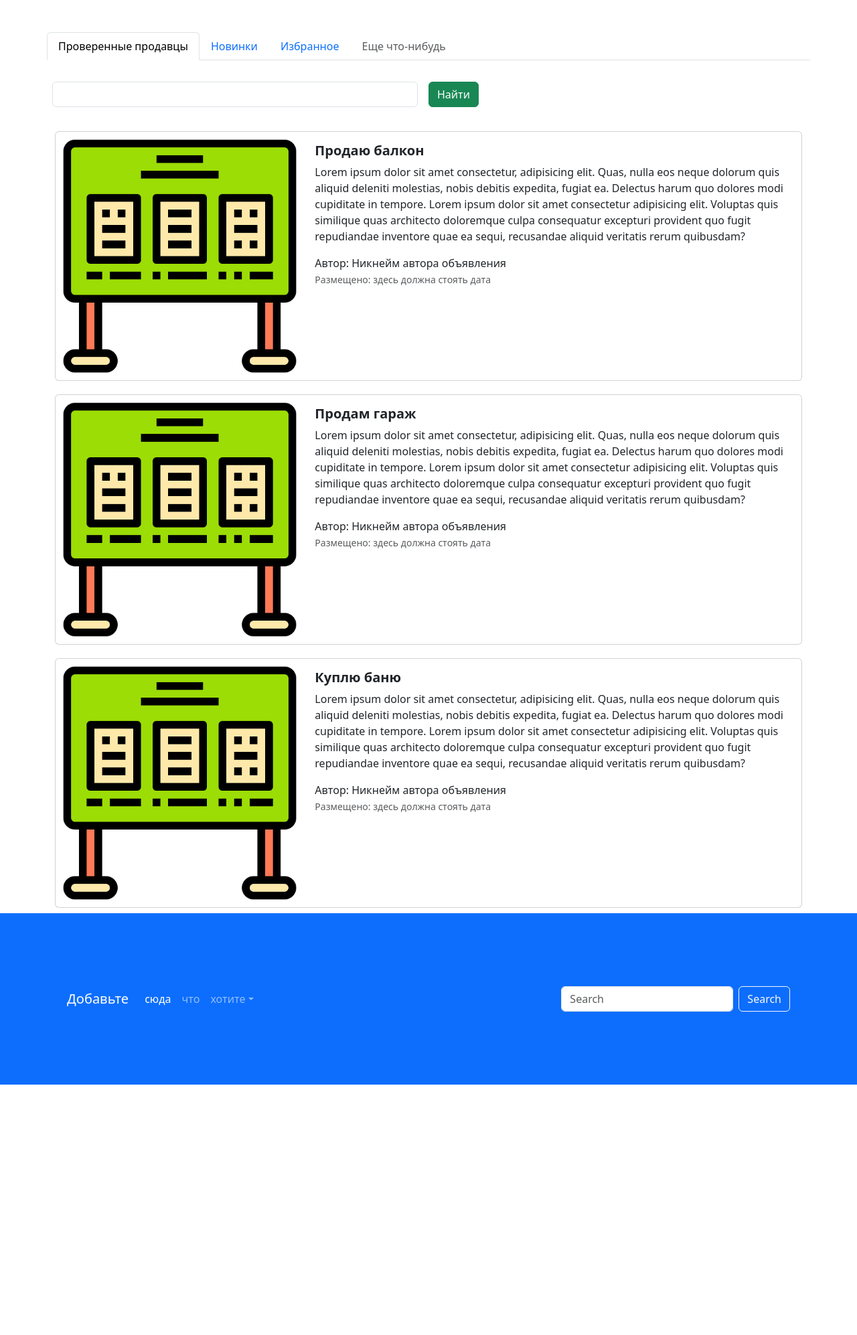
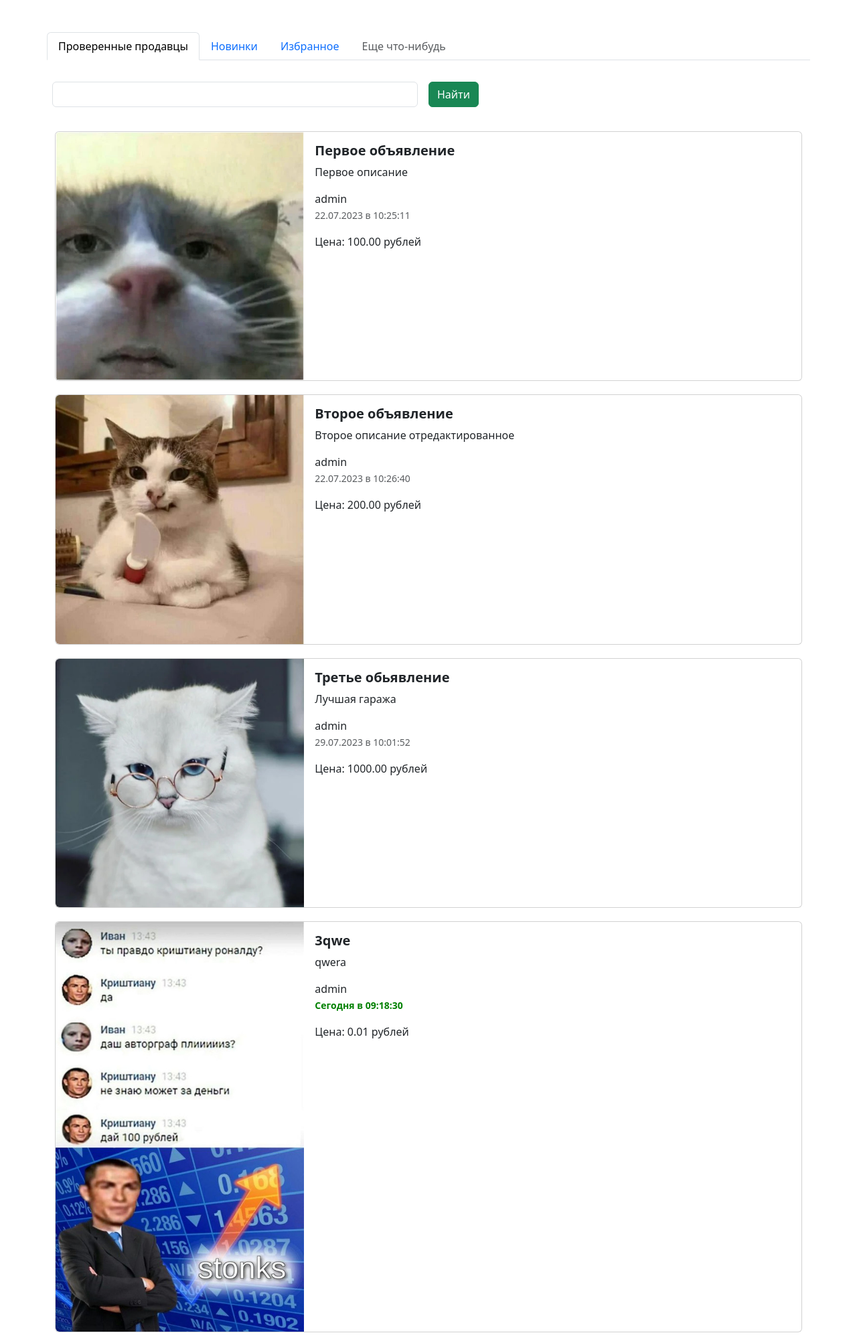
Before and after one commit to lyu78/module4_44, a Django app: page / in a window 1280 px wide. Shown: the part 488-2482 px from the top of the page at 67% size. Before the commit the page ends 2108 px from the top, so only its background shows below. Run offline with Django 4.2, Linux system fonts and the light colour scheme; data comes from the database, SQL or seed files in the repository; both versions use the stored data as it was after the commit; some libraries are stand-ins or nearby versions.

Commit message:
Лекция №9. Код с урока.

```diff
--- a/advertisements/advertisements/settings.py
+++ b/advertisements/advertisements/settings.py
@@ -120,6 +120,9 @@ USE_TZ = True
 STATICFILES_DIRS = [Path.joinpath(BASE_DIR, 'static')]
 STATIC_URL = 'static/'
 
+MEDIA_ROOT = Path.joinpath(BASE_DIR, 'media/')
+MEDIA_URL = 'media/'
+
 # Default primary key field type
 # https://docs.djangoproject.com/en/4.2/ref/settings/#default-auto-field
 
--- a/advertisements/advertisements/urls.py
+++ b/advertisements/advertisements/urls.py
@@ -1,19 +1,5 @@
-"""
-URL configuration for advertisements project.
-
-The `urlpatterns` list routes URLs to views. For more information please see:
-    https://docs.djangoproject.com/en/4.2/topics/http/urls/
-Examples:
-Function views
-    1. Add an import:  from my_app import views
-    2. Add a URL to urlpatterns:  path('', views.home, name='home')
-Class-based views
-    1. Add an import:  from other_app.views import Home
-    2. Add a URL to urlpatterns:  path('', Home.as_view(), name='home')
-Including another URLconf
-    1. Import the include() function: from django.urls import include, path
-    2. Add a URL to urlpatterns:  path('blog/', include('blog.urls'))
-"""
+from django.conf import settings
+from django.conf.urls.static import static
 from django.contrib import admin
 from django.urls import path, include
 
@@ -22,3 +8,9 @@ urlpatterns = [
     path('', include('app_advertisements.urls')),
     path('lesson_4', include('app_lesson_4.urls'))
 ]
+
+if settings.DEBUG:
+    urlpatterns += static(
+        settings.MEDIA_URL,
+        document_root=settings.MEDIA_ROOT
+    )
--- a/advertisements/app_advertisements/admin.py
+++ b/advertisements/app_advertisements/admin.py
@@ -5,13 +5,13 @@ from .models import Advertisement
 class AdvertisementAdmin(admin.ModelAdmin):
 
     list_display = ['id', 'title', 'description', 'price',
-                    'created_date', 'updated_date', 'auction']
+                    'created_date', 'updated_date', 'auction', 'image']
     list_filter = ['auction', 'created_at']
     actions = ['make_auction_as_false', 'make_auction_as_true']
     fieldsets = (
         (
             'Общее', {
-                'fields': ('title', 'description')
+                'fields': ('user', 'title', 'description', 'image')
             }
         ),
 
--- a/advertisements/app_advertisements/models.py
+++ b/advertisements/app_advertisements/models.py
@@ -1,9 +1,24 @@
 from django.db import models
 from django.contrib import admin
 from django.utils.html import format_html
+from django.contrib.auth import get_user_model
+
+
+User = get_user_model()
 
 
 class Advertisement(models.Model):
+
+    user = models.ForeignKey(
+        User,
+        verbose_name='пользователь',
+        on_delete=models.CASCADE
+    )
+
+    image = models.ImageField(
+        'изображение',
+        upload_to='advertisements/'
+    )
 
     # Товар
     # строковое поле для небольших размеров
--- a/advertisements/app_advertisements/views.py
+++ b/advertisements/app_advertisements/views.py
@@ -1,9 +1,12 @@
 from django.shortcuts import render
 from django.http import HttpResponse
+from .models import Advertisement
 
 
 def index(request):
-    return render(request, 'index.html')
+    ads = Advertisement.objects.all()
+    context = {'advertisements': ads}
+    return render(request, 'index.html', context)
 
 
 def top_sellers(request):
--- a/advertisements/templates/index.html
+++ b/advertisements/templates/index.html
@@ -4,6 +4,7 @@
 {% block title %} Главная новая {% endblock %}
 
 {% block content %}
+<!-- Панель навигации -->
 <ul class="nav nav-pills sticky-top bg-white nav-fill">
   <li class="nav-item">
     <a class="nav-link active" aria-current="page" href="{% url 'main-page' %}">
@@ -41,6 +42,7 @@
   </li>
 </ul>
 
+<!-- Карусель -->
 <div id="carouselExampleControls" class="carousel slide bg-primary" data-bs-ride="carousel">
   <div class="carousel-inner">
     <div class="carousel-item active">
@@ -62,12 +64,18 @@
     <span class="visually-hidden">Следующий</span>
   </button>
 </div>
+
+<!-- Контейнер 1 -->
 <div class="container" style="margin: 50px;">
   <div class="display-2">
     <span class="badge bg-primary">В центре внимания</span>
   </div>
 </div>
+
+<!-- Контейнер 2 -->
 <div class="container">
+
+  <!-- Мини-панель навигации -->
   <div class="row">
     <ul class="nav nav-tabs bg-white">
       <li class="nav-item">
@@ -92,90 +100,43 @@
       </div>
     </form>
   </div>
+
+  <!-- Список объявлений -->
   <div class="col">
+
+    <!-- Одно объявление -->
+    {% for adv in advertisements %}
     <div class="card mb-2" style="max-width: 1200px; margin-top: 20px;">
       <div class="row g-0">
         <div class="col-md-4">
-          <a href="advertisement.html" class="nav-link">
-            <img src="img/adv.png" class="img-fluid rounded-start" alt="Card title">
+          <a href="" class="nav-link">
+            <img src="{% if adv.image %}{{ adv.image.url }}{% endif %}" class="img-fluid rounded-start" alt="Card title">
           </a>
         </div>
         <div class="col-md-8">
           <div class="card-body">
             <h5 class="card-title">
-              <a href="advertisement.html" class="nav-link"><strong>Продаю балкон</strong></a>
+              <a href="advertisement.html" class="nav-link"><strong>{{ adv.title }}</strong></a>
             </h5>
             <a href="advertisement.html" class="nav-link">
+              <p class="card-text">{{ adv.description }}</p>
+              <span>{{ adv.user }}</span>
               <p class="card-text">
-                Lorem ipsum dolor sit amet consectetur, adipisicing elit. Quas, nulla eos neque dolorum quis aliquid
-                deleniti molestias, nobis debitis expedita, fugiat ea. Delectus harum quo dolores modi cupiditate in
-                tempore. Lorem ipsum dolor sit amet consectetur adipisicing elit. Voluptas quis similique quas
-                architecto doloremque culpa consequatur excepturi provident quo fugit repudiandae inventore quae ea
-                sequi, recusandae aliquid veritatis rerum quibusdam?
+                <small class="text-muted">{{ adv.created_date }}</small>
               </p>
-              <span>Автор: Никнейм автора объявления</span>
-              <p class="card-text"><small class="text-muted">Размещено: здесь должна стоять дата</small></p>
+              <span>Цена: {{ adv.price }} рублей</span>
             </a>
           </div>
         </div>
       </div>
     </div>
-    <div class="card mb-2" style="max-width: 1200px; margin-top: 20px;">
-      <div class="row g-0">
-        <div class="col-md-4">
-          <a href="advertisement.html" class="nav-link">
-            <img src="img/adv.png" class="img-fluid rounded-start" alt="Card title">
-          </a>
-        </div>
-        <div class="col-md-8">
-          <div class="card-body">
-            <h5 class="card-title">
-              <a href="advertisement.html" class="nav-link"><strong>Продам гараж</strong></a>
-            </h5>
-            <a href="advertisement.html" class="nav-link">
-              <p class="card-text">
-                Lorem ipsum dolor sit amet consectetur, adipisicing elit. Quas, nulla eos neque dolorum quis aliquid
-                deleniti molestias, nobis debitis expedita, fugiat ea. Delectus harum quo dolores modi cupiditate in
-                tempore. Lorem ipsum dolor sit amet consectetur adipisicing elit. Voluptas quis similique quas
-                architecto doloremque culpa consequatur excepturi provident quo fugit repudiandae inventore quae ea
-                sequi, recusandae aliquid veritatis rerum quibusdam?
-              </p>
-              <span>Автор: Никнейм автора объявления</span>
-              <p class="card-text"><small class="text-muted">Размещено: здесь должна стоять дата</small></p>
-            </a>
-          </div>
-        </div>
-      </div>
-    </div>
-    <div class="card mb-2" style="max-width: 1200px; margin-top: 20px;">
-      <div class="row g-0">
-        <div class="col-md-4">
-          <a href="advertisement.html" class="nav-link">
-            <img src="img/adv.png" class="img-fluid rounded-start" alt="Card title">
-          </a>
-        </div>
-        <div class="col-md-8">
-          <div class="card-body">
-            <h5 class="card-title">
-              <a href="advertisement.html" class="nav-link"><strong>Куплю баню</strong></a>
-            </h5>
-            <a href="advertisement.html" class="nav-link">
-              <p class="card-text">
-                Lorem ipsum dolor sit amet consectetur, adipisicing elit. Quas, nulla eos neque dolorum quis aliquid
-                deleniti molestias, nobis debitis expedita, fugiat ea. Delectus harum quo dolores modi cupiditate in
-                tempore. Lorem ipsum dolor sit amet consectetur adipisicing elit. Voluptas quis similique quas
-                architecto doloremque culpa consequatur excepturi provident quo fugit repudiandae inventore quae ea
-                sequi, recusandae aliquid veritatis rerum quibusdam?
-              </p>
-              <span>Автор: Никнейм автора объявления</span>
-              <p class="card-text"><small class="text-muted">Размещено: здесь должна стоять дата</small></p>
-            </a>
-          </div>
-        </div>
-      </div>
-    </div>
+    {% endfor %}
+
   </div>
+
 </div>
+
+<!-- Подвал -->
 <footer style="padding: 100px;" class="bg-primary">
   <nav class="navbar navbar-expand-sm navbar-dark">
     <a class="navbar-brand" href="#">Добавьте</a>
```
Also changed, not shown: advertisements/app_advertisements/migrations/0003_advertisement_user.py (added), advertisements/app_advertisements/migrations/0004_advertisement_image.py (added), advertisements/db.sqlite3, advertisements/media/advertisements/кот-капуста.jpg (added), advertisements/media/advertisements/кот-типа-человек.jpg (added), advertisements/media/advertisements/кот-умный.jpg (added), advertisements/media/advertisements/кот_едет.webp (added), advertisements/media/advertisements/кот_с_ножом_агрессивный.jpg (added), advertisements/media/advertisements/роналду.jpg (added).
